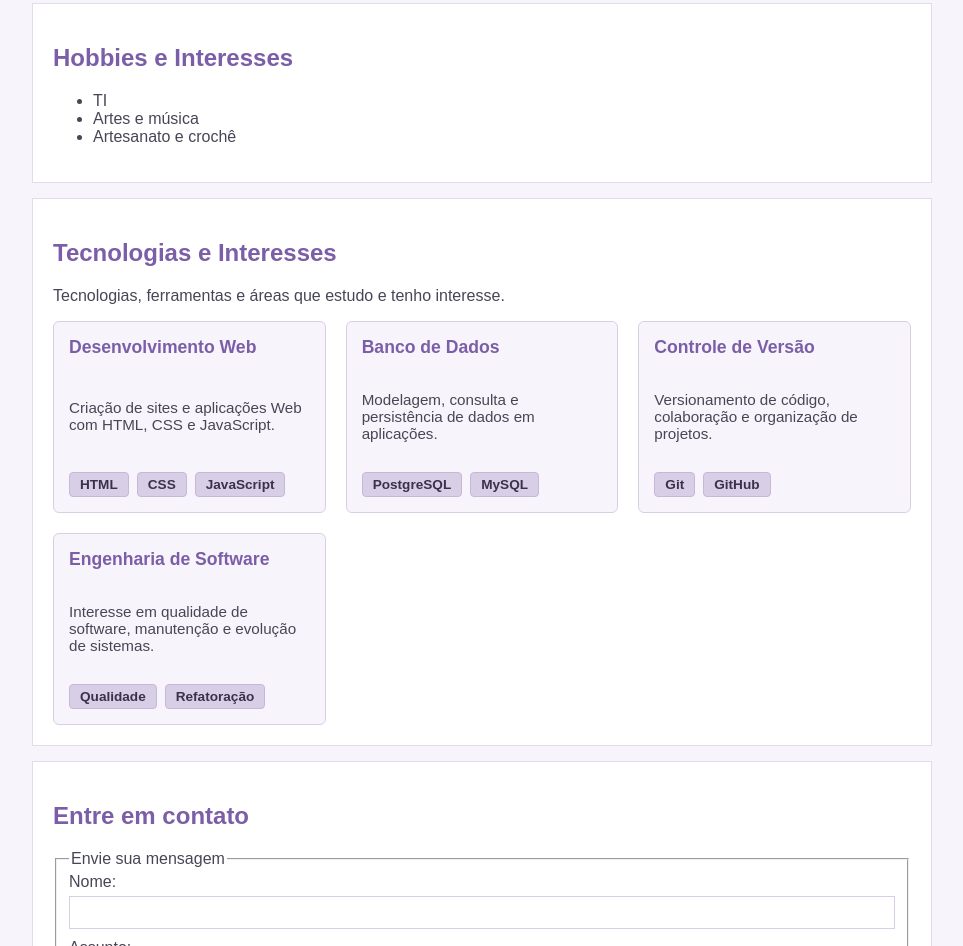
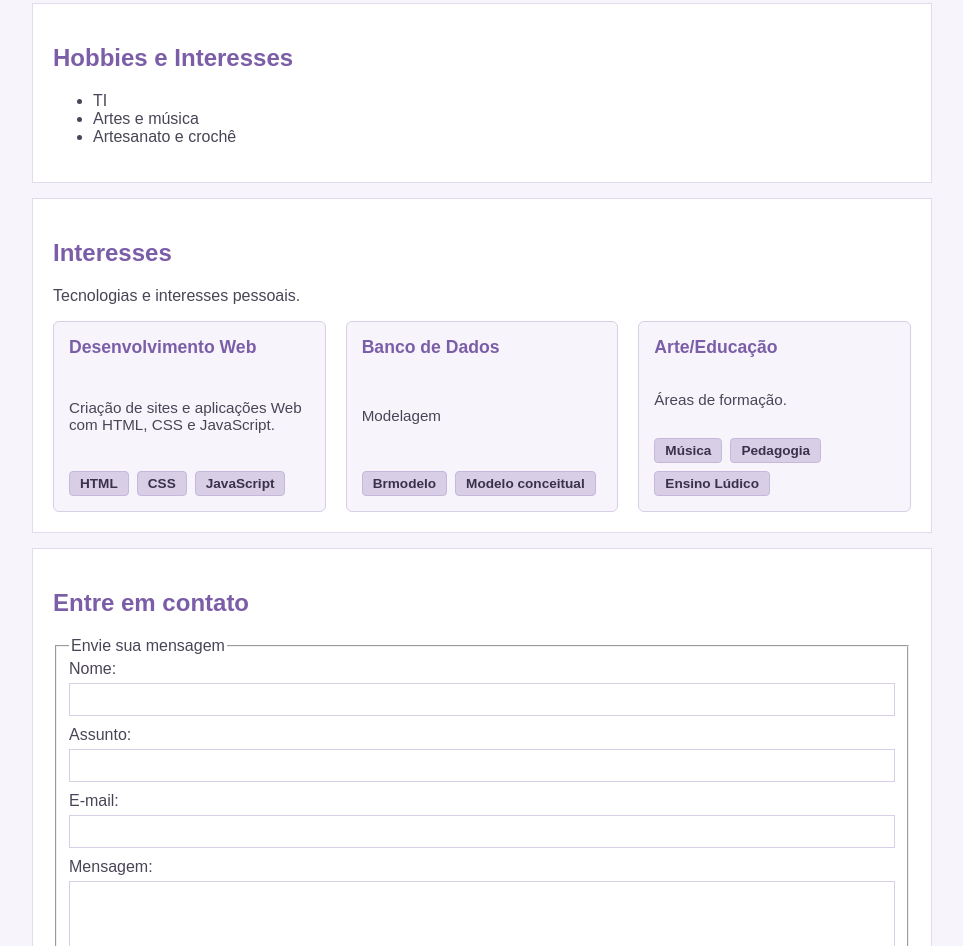
Before and after one commit to viviantomosique/minhapagpessoal, a plain HTML site: page index.html in a window 1280 px wide. Shown: the part 628-1574 px from the top of the page, without its empty margins (158-1121 px from the left). Drawn offline with Linux system fonts and the light colour scheme.

Commit message:
Update index.html

```diff
--- a/index.html
+++ b/index.html
@@ -37,10 +37,9 @@
             </ul>
         </section>
 
-        <!-- Nova Seção de Cartões (Grid + Flexbox) -->
-        <section id="tecnologias">
-            <h2>Tecnologias e Interesses</h2>
-            <p>Tecnologias, ferramentas e áreas que estudo e tenho interesse.</p>
+        <section id="interesses">
+            <h2>Interesses</h2>
+            <p>Tecnologias e interesses pessoais.</p>
 
             <div class="grid-cards">
                 <div class="card">
@@ -55,29 +54,22 @@
 
                 <div class="card">
                     <h3>Banco de Dados</h3>
-                    <p>Modelagem, consulta e persistência de dados em aplicações.</p>
+                    <p>Modelagem</p>
                     <div class="tags-container">
-                        <span class="tag">PostgreSQL</span>
-                        <span class="tag">MySQL</span>
+                        <span class="tag">Brmodelo</span>
+                        <span class="tag">Modelo conceitual</span>
                     </div>
                 </div>
 
                 <div class="card">
-                    <h3>Controle de Versão</h3>
-                    <p>Versionamento de código, colaboração e organização de projetos.</p>
+                    <h3>Arte/Educação</h3>
+                    <p>Áreas de formação.</p>
                     <div class="tags-container">
-                        <span class="tag">Git</span>
-                        <span class="tag">GitHub</span>
+                        <span class="tag">Música</span>
+                        <span class="tag">Pedagogia</span>
+                        <span class="tag">Ensino Lúdico</span>
                     </div>
                 </div>
-
-                <div class="card">
-                    <h3>Engenharia de Software</h3>
-                    <p>Interesse em qualidade de software, manutenção e evolução de sistemas.</p>
-                    <div class="tags-container">
-                        <span class="tag">Qualidade</span>
-                        <span class="tag">Refatoração</span>
-                    </div>
                 </div>
             </div>
         </section>
```
